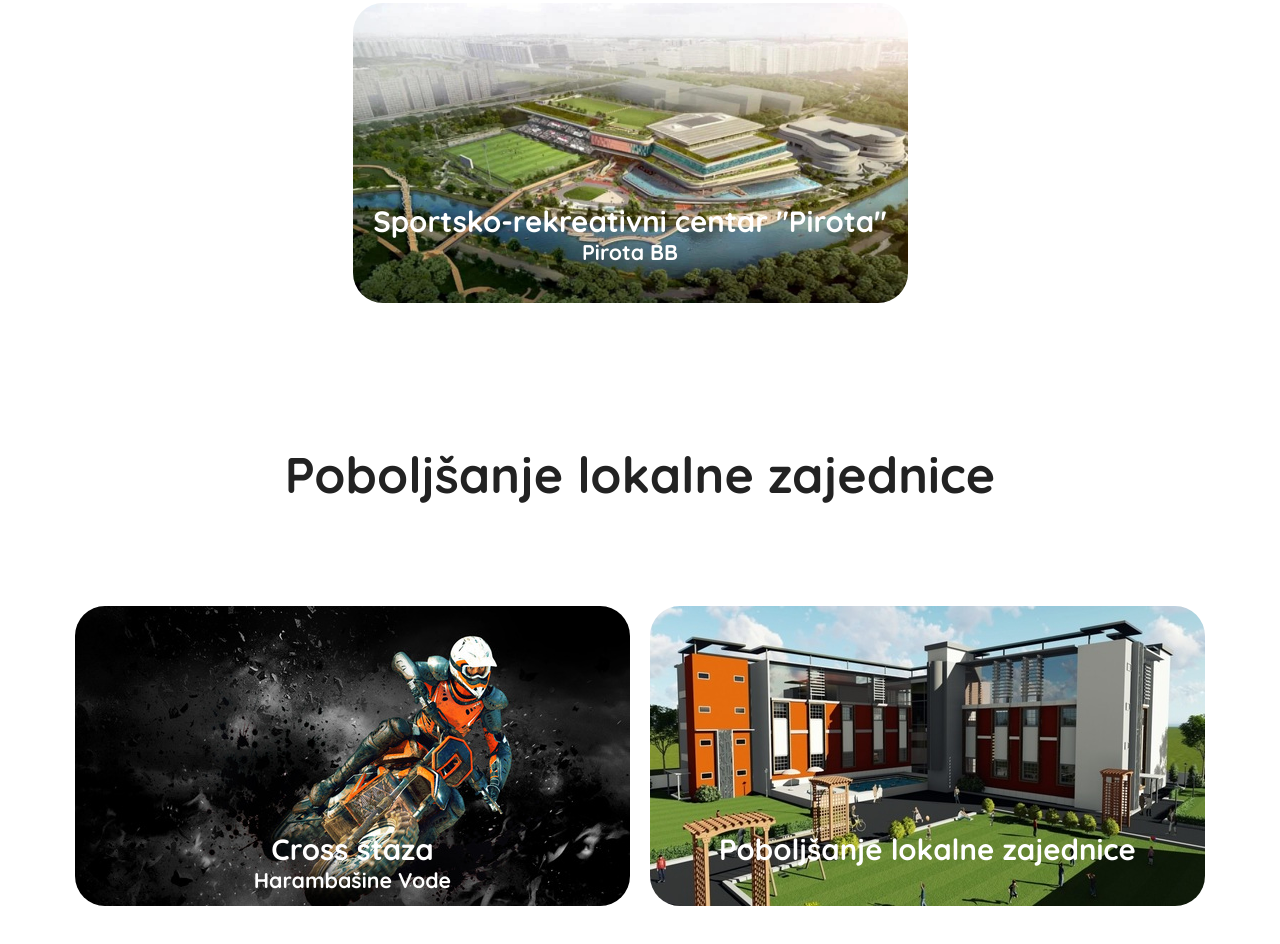
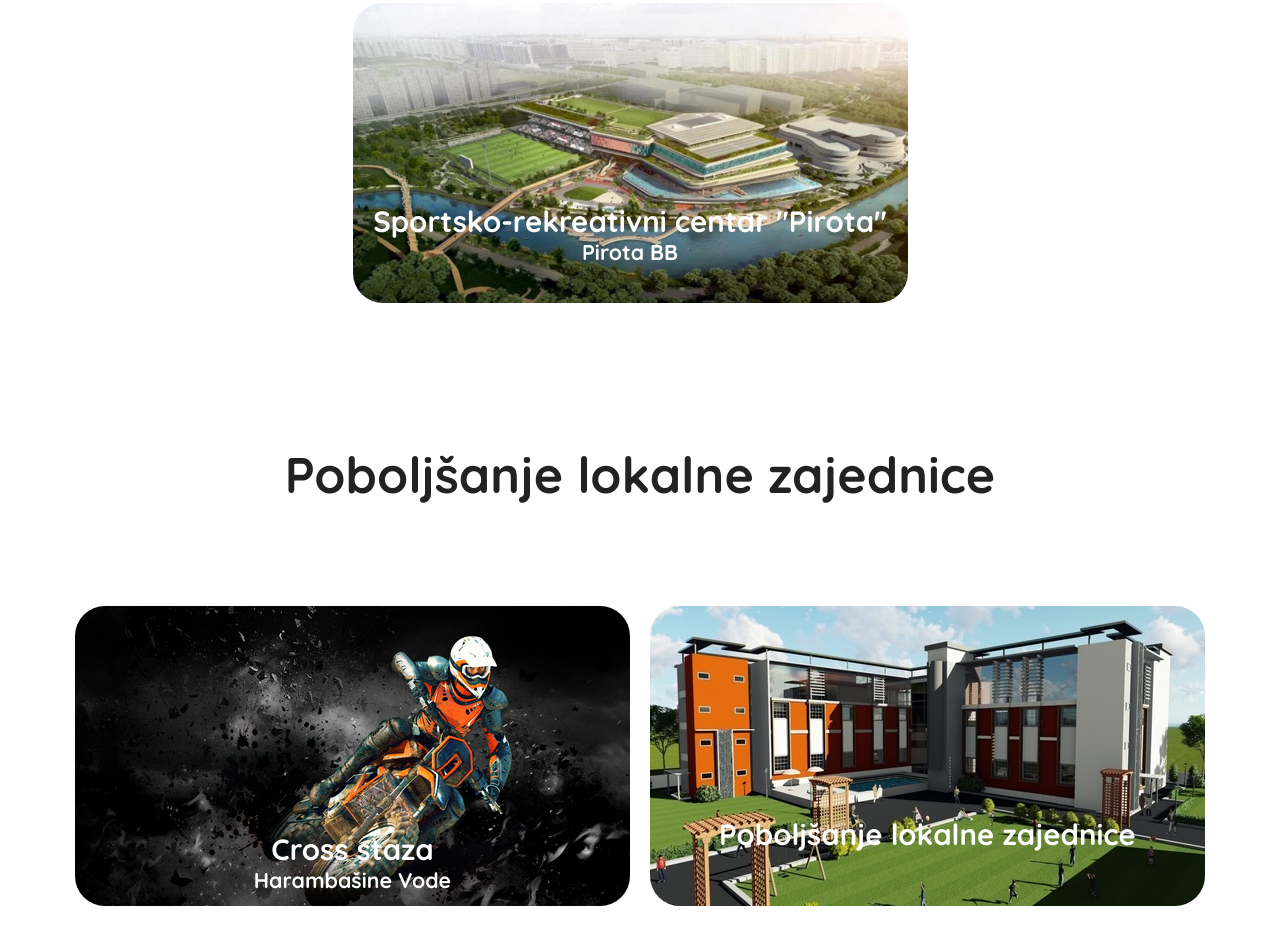
Before and after one commit to Jakupovich/travnik-site, a plain HTML site: page index.html in a window 1280 px wide. Shown: the part 1513-2457 px from the top of the page. Drawn offline with Linux system fonts and the light colour scheme; a web font is replaced by a local one.

Commit message:
finished

```diff
--- a/index.html
+++ b/index.html
@@ -72,7 +72,7 @@
                         </div>
                         <div onclick="location.href='skole.html';" class="school">
                             <div class="cross-text">
-                                <h1 class="cross-title">Poboljšanje lokalne zajednice</h1>
+                                <h1 class="school-title">Poboljšanje lokalne zajednice</h1>
 
                             </div>
                         </div>
--- a/styles.css
+++ b/styles.css
@@ -307,6 +307,12 @@ body {
     margin-top: 230px;
     font-size: calc(24px + 8 * (100vw / 1920));
 }
+.school-title{
+    font-family: "norda", sans-serif;
+    margin-top: 210px;
+    color: #fff;
+    font-size: calc(24px + 8 * (100vw / 1920));
+}
 @media only screen and (max-width: 320px) {
     body {
         width: 320px;
```
